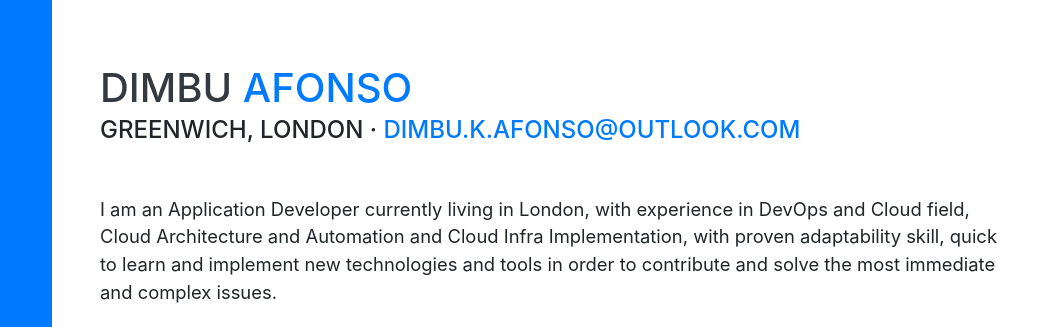
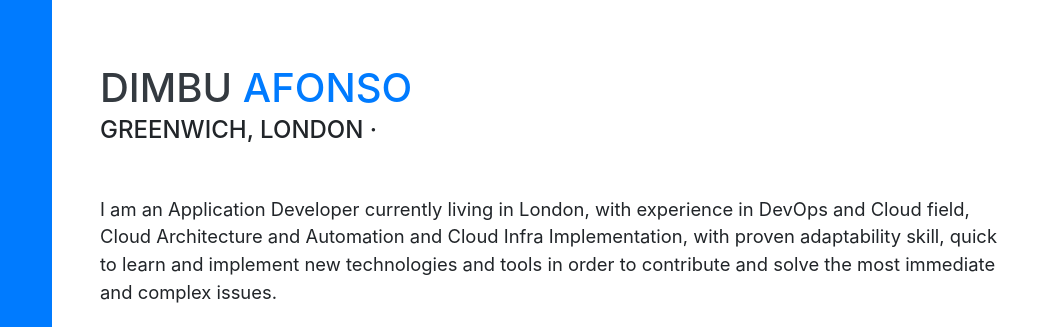
Before and after one commit to ddotafonso/ddotafonso.github.io, a website with bundled scripts: page index.html in a window 1280 px wide. Shown: the part 163-490 px from the top of the page, 220-1280 px from the left. Built offline with nearby package versions, Linux system fonts and the light colour scheme; a web font is replaced by a local one.

Commit message:
Update index.html

```diff
--- a/index.html
+++ b/index.html
@@ -67,7 +67,7 @@
                     <span class="text-primary">Afonso</span>
                 </h1>
                 <div class="subheading mb-5">Greenwich, London ·
-                    <a href="mailto:name@email.com">dimbu.k.afonso@outlook.com</a>
+
                 </div>
                 <p class="lead mb-5">I am an Application Developer currently living in London, with experience in DevOps and Cloud field, Cloud Architecture and Automation and Cloud Infra Implementation, with proven adaptability skill, quick to learn and implement new technologies
                     and tools in order to contribute and solve the most immediate and complex issues.</p>
```
